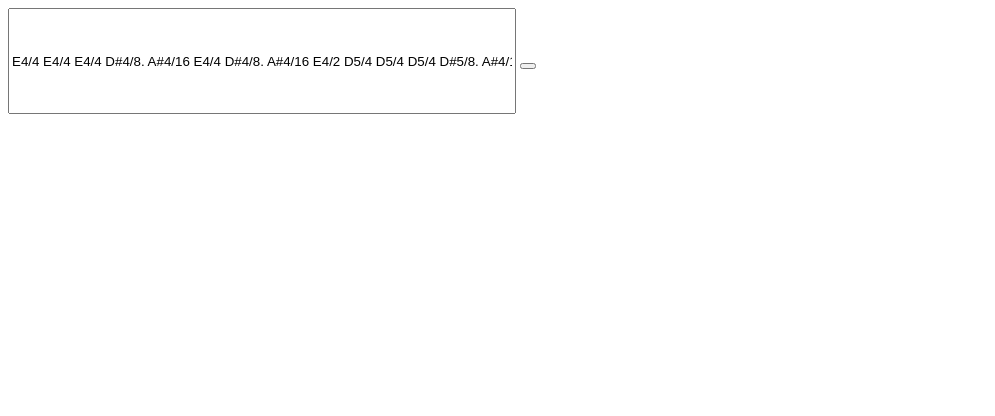
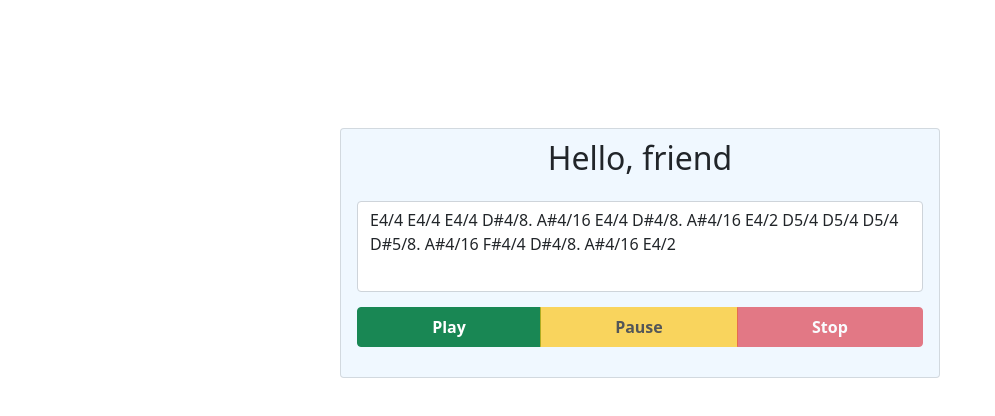
Before and after one commit to MarinaPasternak/NotesParser, a website built with webpack: page src/index.html in a window 1280 px wide. Shown: the whole page, without its empty margins (0-995 px from the left). Built offline with nearby package versions, Linux system fonts and the light colour scheme.

Commit message:
added styles for app

```diff
--- a/src/index.html
+++ b/src/index.html
@@ -1,13 +1,22 @@
 <!DOCTYPE html>
 <html lang="en">
   <head>
-    <title></title>
+    <link rel="stylesheet" href="style.css">
+    <link href="https://cdn.jsdelivr.net/npm/bootstrap@5.1.3/dist/css/bootstrap.min.css" rel="stylesheet" integrity="sha384-1BmE4kWBq78iYhFldvKuhfTAU6auU8tT94WrHftjDbrCEXSU1oBoqyl2QvZ6jIW3" crossorigin="anonymous">
+    <title>Notes Parser</title>
   </head>
 
   <body>
-    <div id="app">
-        <input type="text" id="inputNotesText" style="width: 500px; height: 100px;" value="E4/4 E4/4 E4/4 D#4/8. A#4/16 E4/4 D#4/8. A#4/16 E4/2 D5/4 D5/4 D5/4 D#5/8. A#4/16 F#4/4 D#4/8. A#4/16 E4/2"/>
-        <button id="start"></button>
+    <div id="app" class="card">
+      <h2>Hello, friend</h2>
+      <div class="card-body d-grid ">
+        <textarea id="inputNotesText" class="form-control" placeholder="Feel with notes">E4/4 E4/4 E4/4 D#4/8. A#4/16 E4/4 D#4/8. A#4/16 E4/2 D5/4 D5/4 D5/4 D#5/8. A#4/16 F#4/4 D#4/8. A#4/16 E4/2</textarea>
+        <div class="btn-group" role="group" aria-label="Basic checkbox toggle button group">
+          <button id="startPlayMusic" type="button" class="btn btn-success">Play</button>
+          <button id="pausePlayMusic" type="button" class="btn btn-warning" disabled>Pause</button>
+          <button id="stopPlayMusic" type="button" class="btn btn-danger"  disabled>Stop</button>
+        </div>
+      </div>
     </div>
 
     <script type="module" src="index.js"></script>
--- a/src/index.js
+++ b/src/index.js
@@ -58,7 +58,7 @@ import frequencyData from './notesfrequency.js'
         siparateNotesAndDuration();
         createFrequencyArray();
 
-        document.getElementById('start').onclick = function() {
+        document.getElementById('startPlayMusic').onclick = function() {
             for (let i = 0; i < frequency.length; i++) {
                 createSoundOfNote(frequency[i], duration[i]);
             }
--- /dev/null
+++ b/src/style.css
@@ -0,0 +1,30 @@
+@import url('https://fonts.googleapis.com/css2?family=Poppins:wght@300&display=swap');
+
+body {
+    font-family: 'Poppins', sans-serif;
+}
+
+#app {
+    position: relative;
+    width: 600px;
+    height: 250px;
+    margin: auto;
+    margin-top: 10%;
+    padding-top: 10px;
+    background-color: aliceblue;
+}
+
+#app h2 {
+    text-align: center;
+}
+
+.btn-group button {
+    width: fit-content;
+    margin: auto;
+    padding: 7px 25px;
+    font-weight: 600;
+}
+
+#inputNotesText {
+    resize:none
+}
```
